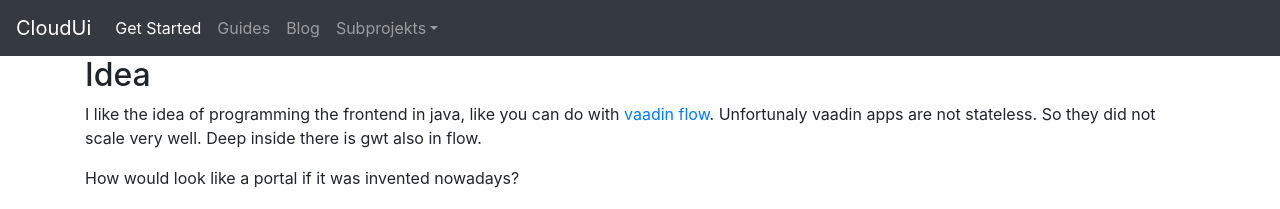
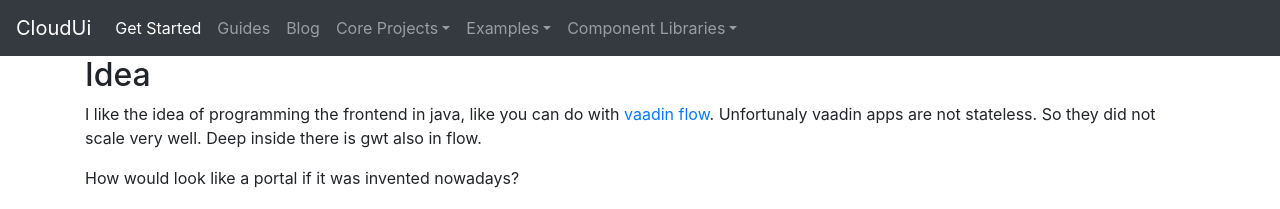
Before and after one commit to klenkes74/cloud-ui, a Jekyll site: the page built from index.md, in a window 1280 px wide. Shown: the top 209 px of the page. Built offline with Jekyll 4.4.1, drawn with Linux system fonts in a browser that asks for light colours; our own code applies the rules of GitHub Pages for plain Markdown files.

Commit message:
Update page.html

```diff
--- a/_layouts/page.html
+++ b/_layouts/page.html
@@ -31,7 +31,23 @@
         <a class="nav-link" href="#">Blog</a>
       </li>
       <li class="nav-item dropdown">
-        <a class="nav-link dropdown-toggle" href="#" id="dropdown01" data-toggle="dropdown" aria-haspopup="true" aria-expanded="false">Subprojekts</a>
+        <a class="nav-link dropdown-toggle" href="#" id="dropdown01" data-toggle="dropdown" aria-haspopup="true" aria-expanded="false">Core Projects</a>
+        <div class="dropdown-menu" aria-labelledby="dropdown01">
+          <a class="dropdown-item" href="#">Action</a>
+          <a class="dropdown-item" href="#">Another action</a>
+          <a class="dropdown-item" href="#">Something else here</a>
+        </div>
+      </li>
+         <li class="nav-item dropdown">
+        <a class="nav-link dropdown-toggle" href="#" id="dropdown01" data-toggle="dropdown" aria-haspopup="true" aria-expanded="false">Examples</a>
+        <div class="dropdown-menu" aria-labelledby="dropdown01">
+          <a class="dropdown-item" href="#">Action</a>
+          <a class="dropdown-item" href="#">Another action</a>
+          <a class="dropdown-item" href="#">Something else here</a>
+        </div>
+      </li>
+         <li class="nav-item dropdown">
+        <a class="nav-link dropdown-toggle" href="#" id="dropdown01" data-toggle="dropdown" aria-haspopup="true" aria-expanded="false">Component Libraries</a>
         <div class="dropdown-menu" aria-labelledby="dropdown01">
           <a class="dropdown-item" href="#">Action</a>
           <a class="dropdown-item" href="#">Another action</a>
```
